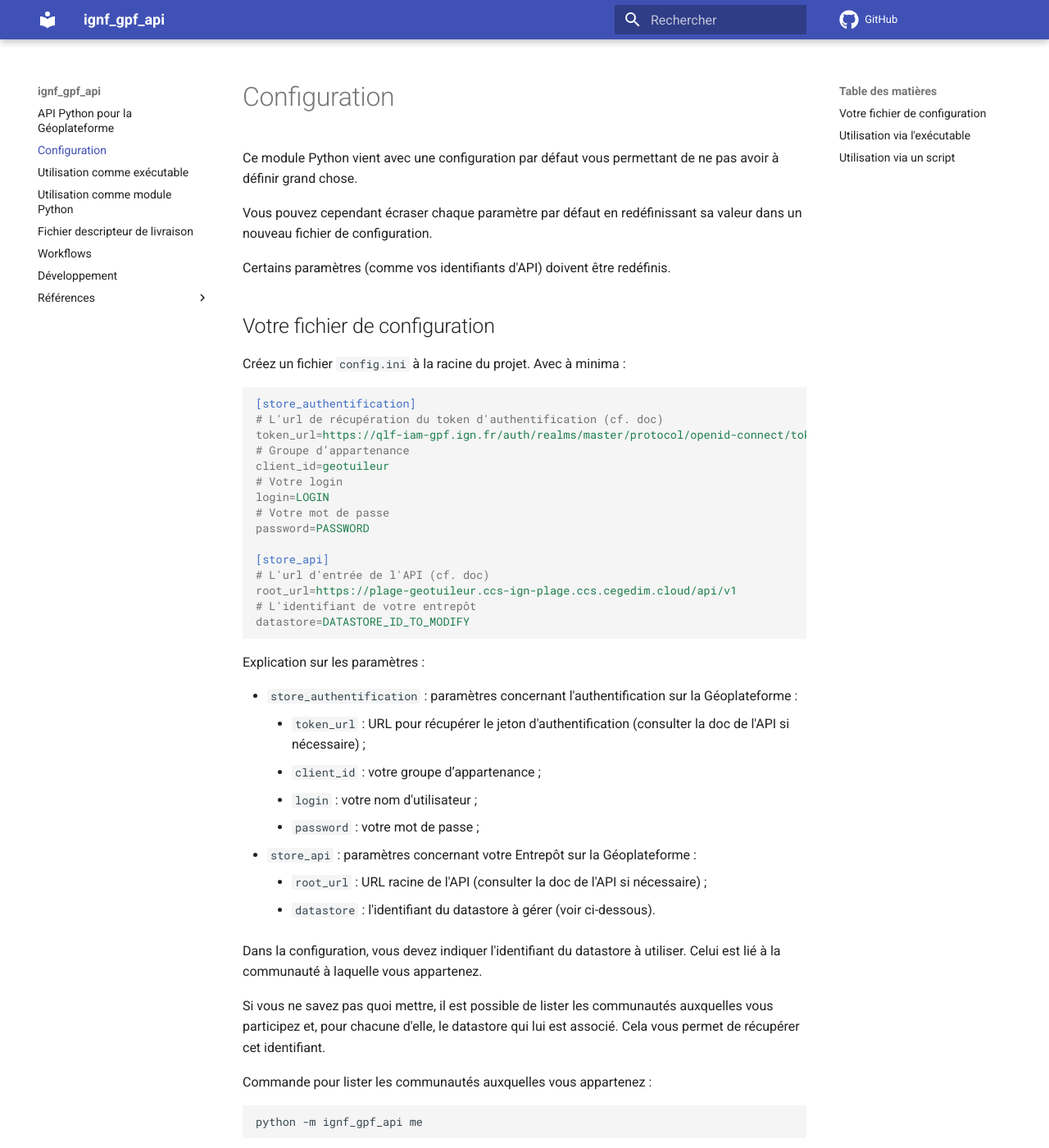
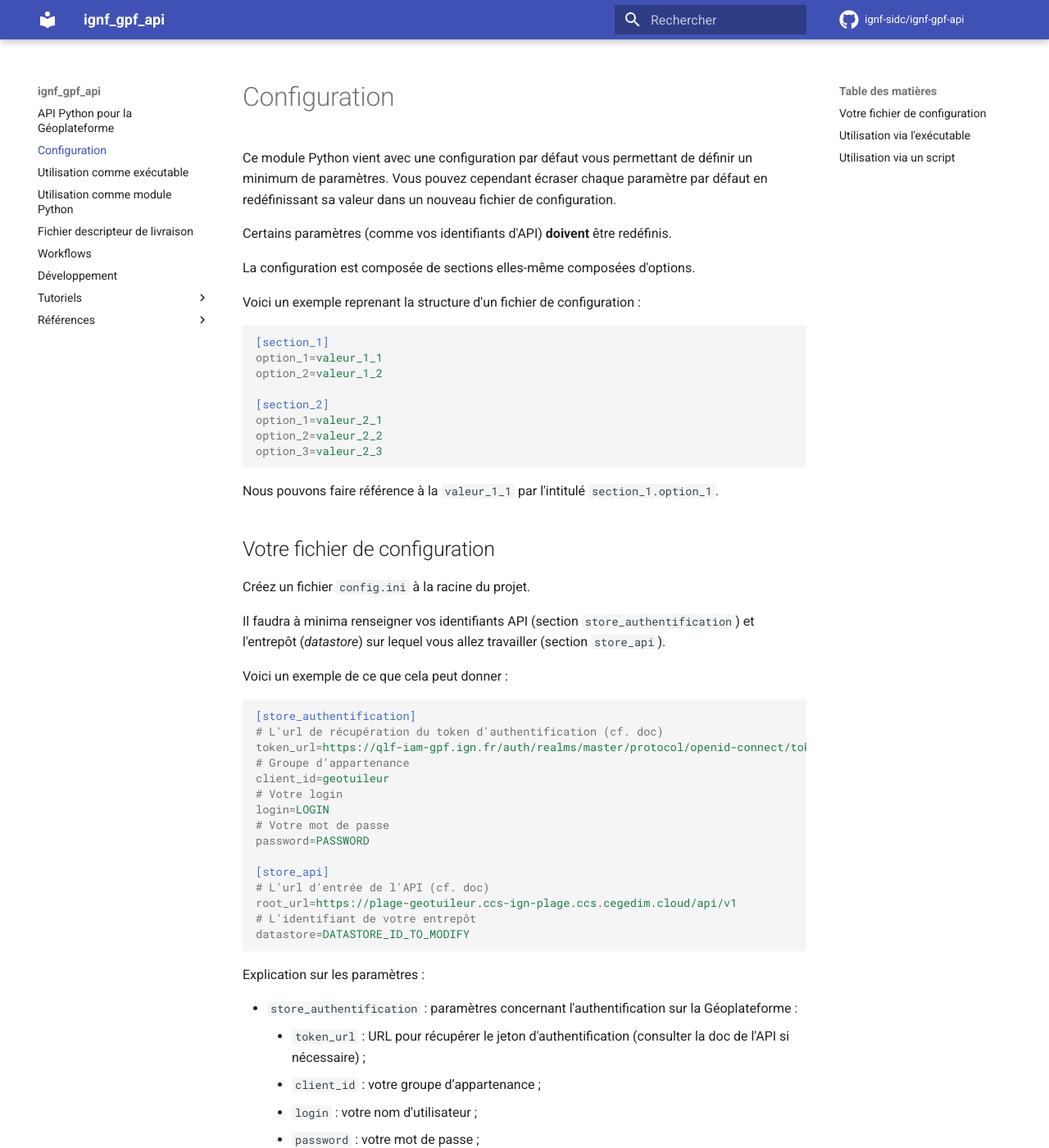
Before and after one commit to ignf-sidc/ignf-gpf-api, an MkDocs documentation site: the page built from docs/configuration.md, in a window 1280 px wide and 1400 px high. Shown: the whole window at 82% size. Built offline with MkDocs 1.6.1 and Material for MkDocs 9.7.7, drawn with Linux system fonts in a browser that asks for light colours; comment, search, counter and statistics services are not loaded; some of the changed text lies outside the part shown.

Commit message:
Revue config mkdocs + relecture

````diff
--- a/docs/configuration.md
+++ b/docs/configuration.md
@@ -1,14 +1,34 @@
 # Configuration
 
-Ce module Python vient avec une configuration par défaut vous permettant de ne pas avoir à définir grand chose.
-
+Ce module Python vient avec une configuration par défaut vous permettant de définir un minimum de paramètres.
 Vous pouvez cependant écraser chaque paramètre par défaut en redéfinissant sa valeur dans un nouveau fichier de configuration.
 
-Certains paramètres (comme vos identifiants d'API) doivent être redéfinis.
+Certains paramètres (comme vos identifiants d'API) **doivent** être redéfinis.
+
+La configuration est composée de sections elles-même composées d'options.
+
+Voici un exemple reprenant la structure d'un fichier de configuration :
+
+```ini
+[section_1]
+option_1=valeur_1_1
+option_2=valeur_1_2
+
+[section_2]
+option_1=valeur_2_1
+option_2=valeur_2_2
+option_3=valeur_2_3
+```
+
+Nous pouvons faire référence à la `valeur_1_1` par l'intitulé `section_1.option_1`.
 
 ## Votre fichier de configuration
 
-Créez un fichier `config.ini` à la racine du projet. Avec à minima :
+Créez un fichier `config.ini` à la racine du projet.
+
+Il faudra à minima renseigner vos identifiants API (section `store_authentification`) et l'entrepôt (*datastore*) sur lequel vous allez travailler (section `store_api`).
+
+Voici un exemple de ce que cela peut donner :
 
 ```ini
 [store_authentification]
@@ -43,7 +63,7 @@ Dans la configuration, vous devez indiquer l'identifiant du datastore à utilise
 
 Si vous ne savez pas quoi mettre, il est possible de lister les communautés auxquelles vous participez et, pour chacune d'elle, le datastore qui lui est associé. Cela vous permet de récupérer cet identifiant.
 
-Commande pour lister les communautés auxquelles vous appartenez :
+La commande pour lister les communautés auxquelles vous appartenez est la suivante :
 
 ```sh
 python -m ignf_gpf_api me
--- a/docs/custom.css
+++ b/docs/custom.css
@@ -7,3 +7,8 @@
 h1 {margin-top: 1em;}
 h2 {margin-top: 1.5em;}
 h3 {margin-top: 1em;}
+
+/* on veut centrer les schéma "mermaid" */
+.mermaid {
+    text-align: center;
+}
--- a/mkdocs.yml
+++ b/mkdocs.yml
@@ -1,6 +1,7 @@
 site_name: ignf_gpf_api
 
-repo_url: https://github.com/ignf_sidc/ignf_gpf_api/
+repo_url: https://github.com/ignf-sidc/ignf-gpf-api/
+repo_name: "ignf-sidc/ignf-gpf-api"
 edit_uri: ""
 
 theme:
@@ -24,6 +25,11 @@ markdown_extensions:
       anchor_linenums: true
   - pymdownx.inlinehilite
   - pymdownx.snippets
+  - pymdownx.superfences:
+      custom_fences:
+        - name: mermaid
+          class: mermaid
+          format: !!python/name:pymdownx.superfences.fence_code_format
 
 plugins:
   - search:
@@ -47,6 +53,9 @@ nav:
   - upload_descriptor.md
   - workflow.md
   - development.md
+  - Tutoriels:
+      - "Tutoriel 1 : publier une archive": tutoriel_1_archive.md
+      - "Tutoriel 2 : publier un flux vecteur": tutoriel_2_flux_vecteur.md
   - Références:
       - ignf_gpf_api.auth: reference/auth.md
       - ignf_gpf_api.io: reference/io.md
@@ -54,3 +63,6 @@ nav:
       - ignf_gpf_api.workflow: reference/workflow.md
       - ignf_gpf_api.workflow.action: reference/workflow/action.md
       - ignf_gpf_api.workflow.resolver: reference/workflow/resolver.md
+
+watch:
+  - ignf_gpf_api
````
Also changed, not shown: docs/index.md (+10 -2 lines), docs/tutoriel_1_archive.md (+6 -6 lines), docs/tutoriel_2_flux_vecteur.md (+4 -3 lines), pyproject.toml (+1 -7 lines), docs/images/index__utilisation_module.png (added), 2 other files.
